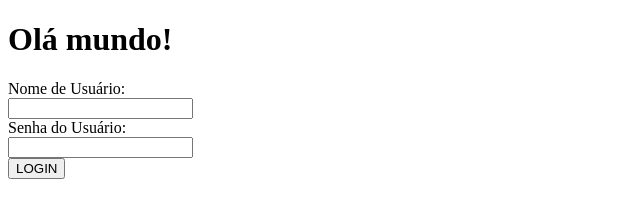
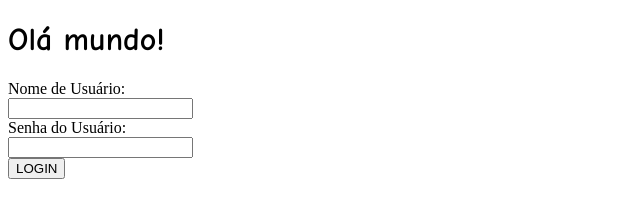
Before and after one commit to Tidebinder/FIAP_ADS, a plain HTML site: page Web_Responsive_Development/aula_git/index.html in a window 1280 px wide. Shown: the full height of the page, 0-640 px from the left. Drawn offline with Linux system fonts and the light colour scheme.

Commit message:
Adicionando comic-sans

```diff
--- a/Web_Responsive_Development/aula_git/index.html
+++ b/Web_Responsive_Development/aula_git/index.html
@@ -1,10 +1,17 @@
 <!DOCTYPE html>
+<!--O dir mostra pra ferramentas de acessibilidade qual a direção do texto, no nosso caso é left to right-->
 <html lang="en" dir="ltr">
 <head>
     <meta charset="UTF-8">
     <meta http-equiv="X-UA-Compatible" content="IE=edge">
     <meta name="viewport" content="width=device-width, initial-scale=1.0">
-    <title>Document</title>
+    <title>Primeiro HTML da faculdade</title>
+    <style>
+
+        h1 {
+            font-family:'Comic Sans MS' ;
+        }
+    </style>
 </head>
 <body>
     <h1>Olá mundo!</h1>
@@ -12,6 +19,7 @@
     <input name ="nome_usuario" type="text"><br>
     <label for="senha_usuario">Senha do Usuário:</label><br>
     <input name="senha_usuario"><br>
+
     <button>LOGIN</button>
 </body>
 </html>
```
